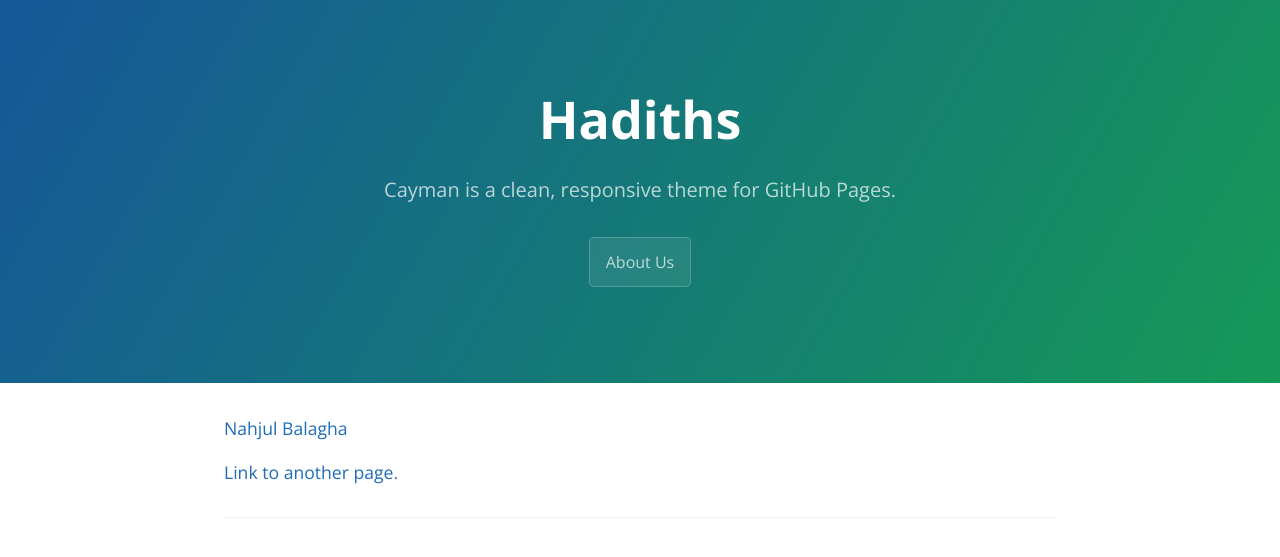
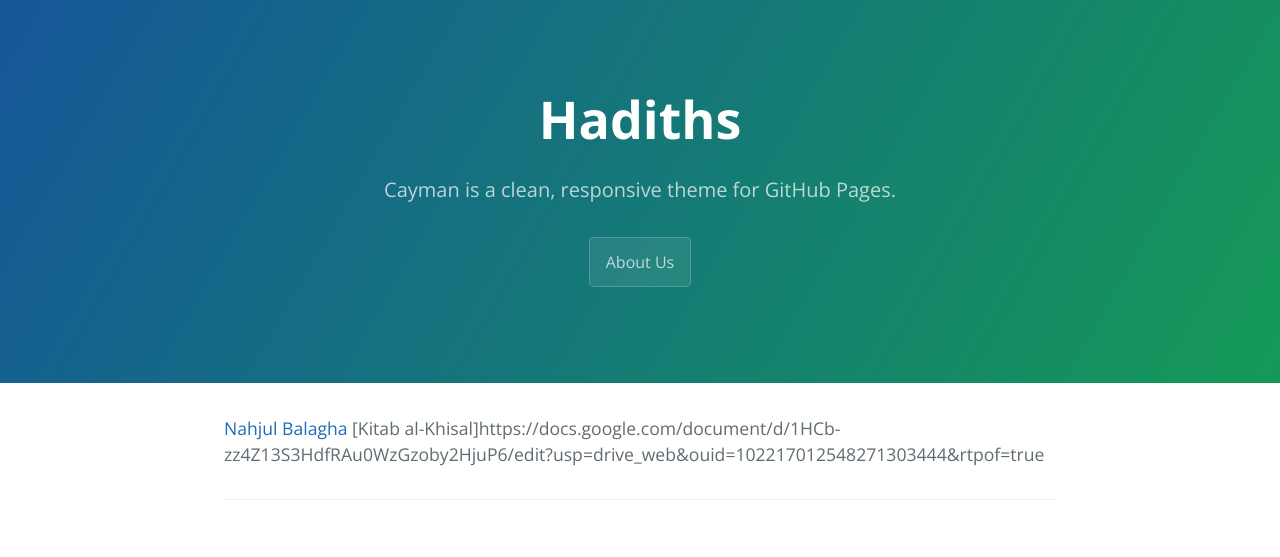
Before and after one commit to joey101/shia_hadith, a Jekyll site: the page built from index.md, in a window 1280 px wide. Shown: the top 557 px of the page. Built offline with Jekyll 4.4.1, drawn with Linux system fonts in a browser that asks for light colours.

Commit message:
updating links

```diff
--- a/index.md
+++ b/index.md
@@ -3,5 +3,5 @@ layout: default
 ---
 
 [Nahjul Balagha](https://docs.google.com/document/d/18SYBEHP6-oFeSdVVepBfl_l25gfy1nYM/edit?usp=drive_web&ouid=102217012548271303444&rtpof=true)
-
-[Link to another page](./another-page.html).
+[Kitab al-Khisal]https://docs.google.com/document/d/1HCb-zz4Z13S3HdfRAu0WzGzoby2HjuP6/edit?usp=drive_web&ouid=102217012548271303444&rtpof=true
+<!--[Link to another page](./another-page.html).-->
```
